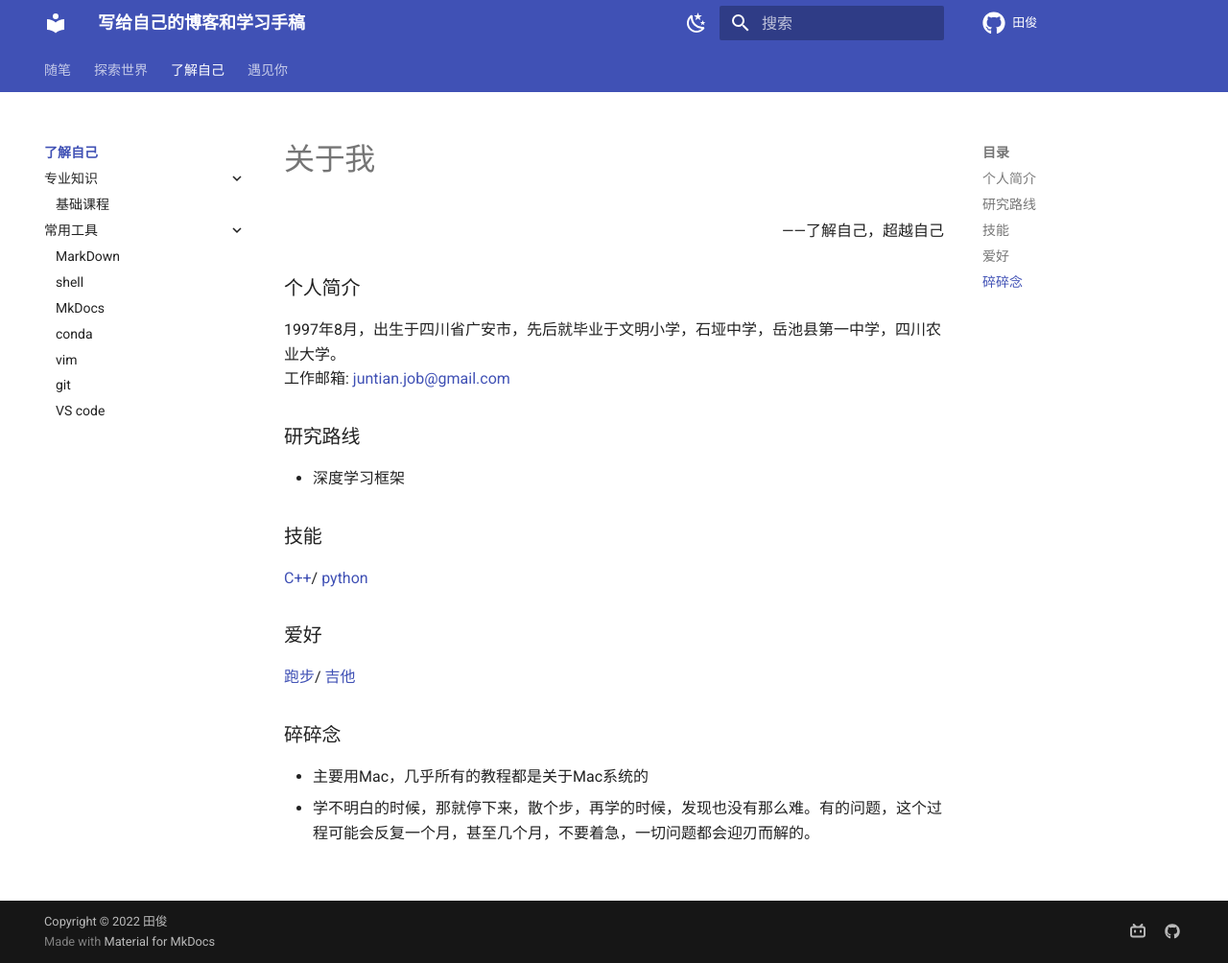
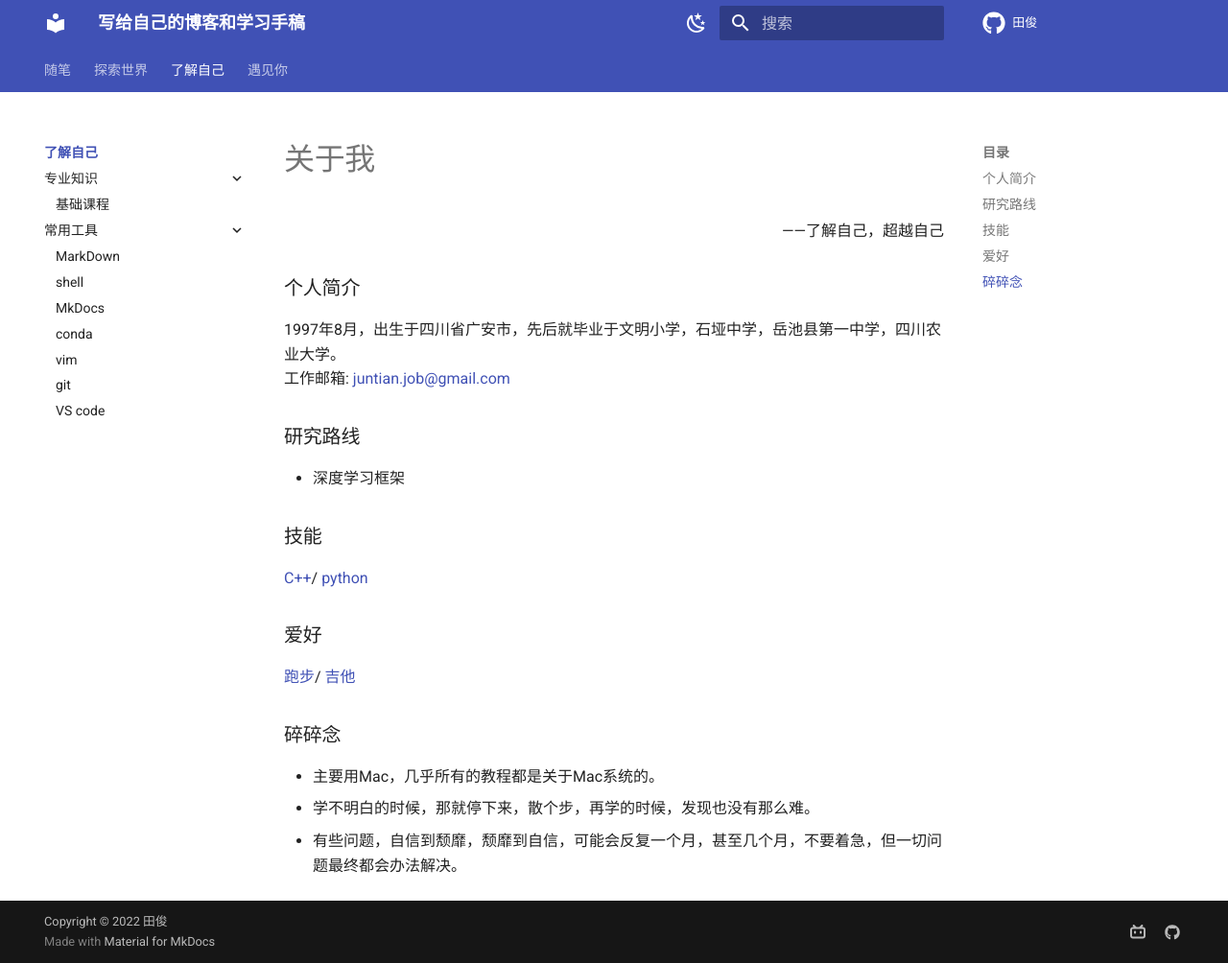
Before and after one commit to tian-jun/tian-jun.github.io, an MkDocs documentation site: the page built from docs/me/index.md, in a window 1280 px wide and 1004 px high. Shown: the whole window at 96% size. Built offline with MkDocs 1.6.1 and Material for MkDocs 9.7.7, drawn with Linux system fonts in a browser that asks for light colours.

```diff
--- a/docs/me/index.md
+++ b/docs/me/index.md
@@ -16,5 +16,6 @@
 [跑步]()/
 [吉他]()
 ### 碎碎念
-- 主要用Mac，几乎所有的教程都是关于Mac系统的
-- 学不明白的时候，那就停下来，散个步，再学的时候，发现也没有那么难。有的问题，这个过程可能会反复一个月，甚至几个月，不要着急，一切问题都会迎刃而解的。
+- 主要用Mac，几乎所有的教程都是关于Mac系统的。
+- 学不明白的时候，那就停下来，散个步，再学的时候，发现也没有那么难。
+- 有些问题，自信到颓靡，颓靡到自信，可能会反复一个月，甚至几个月，不要着急，但一切问题最终都会办法解决。
```
